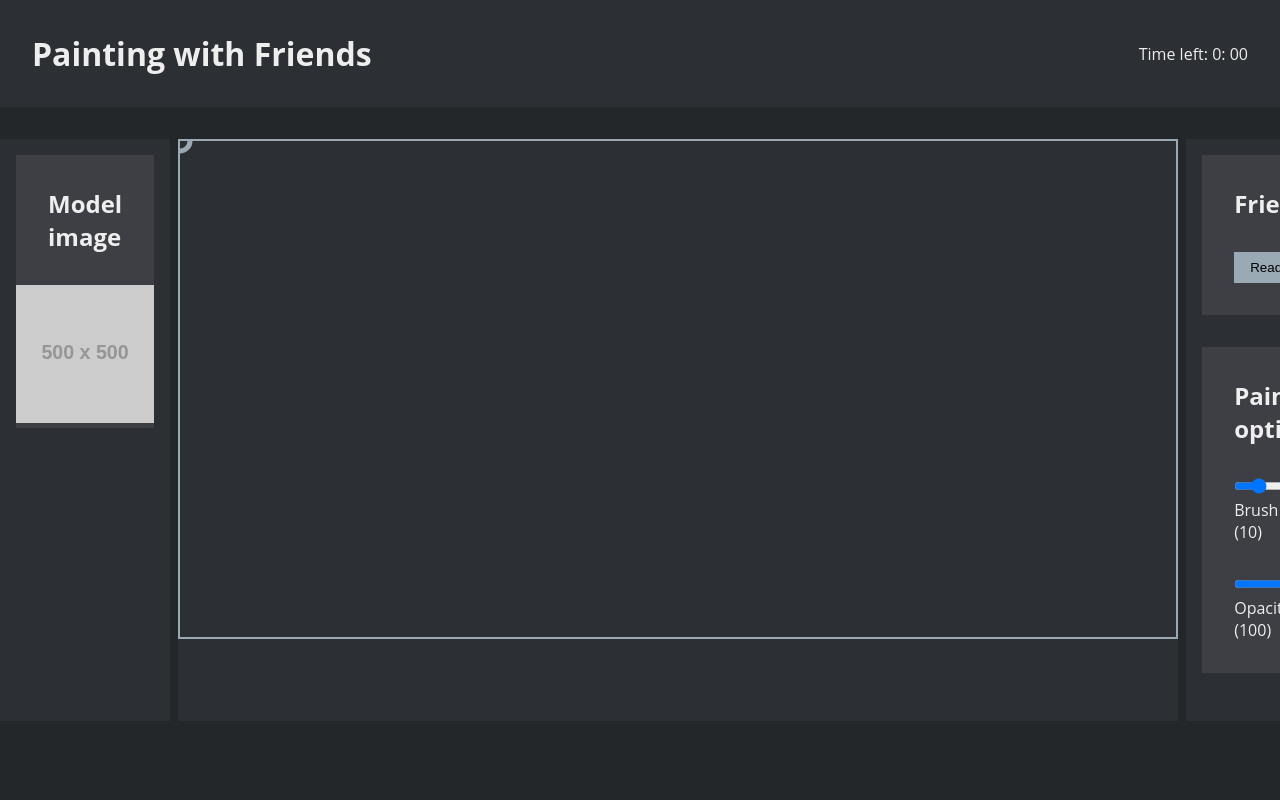
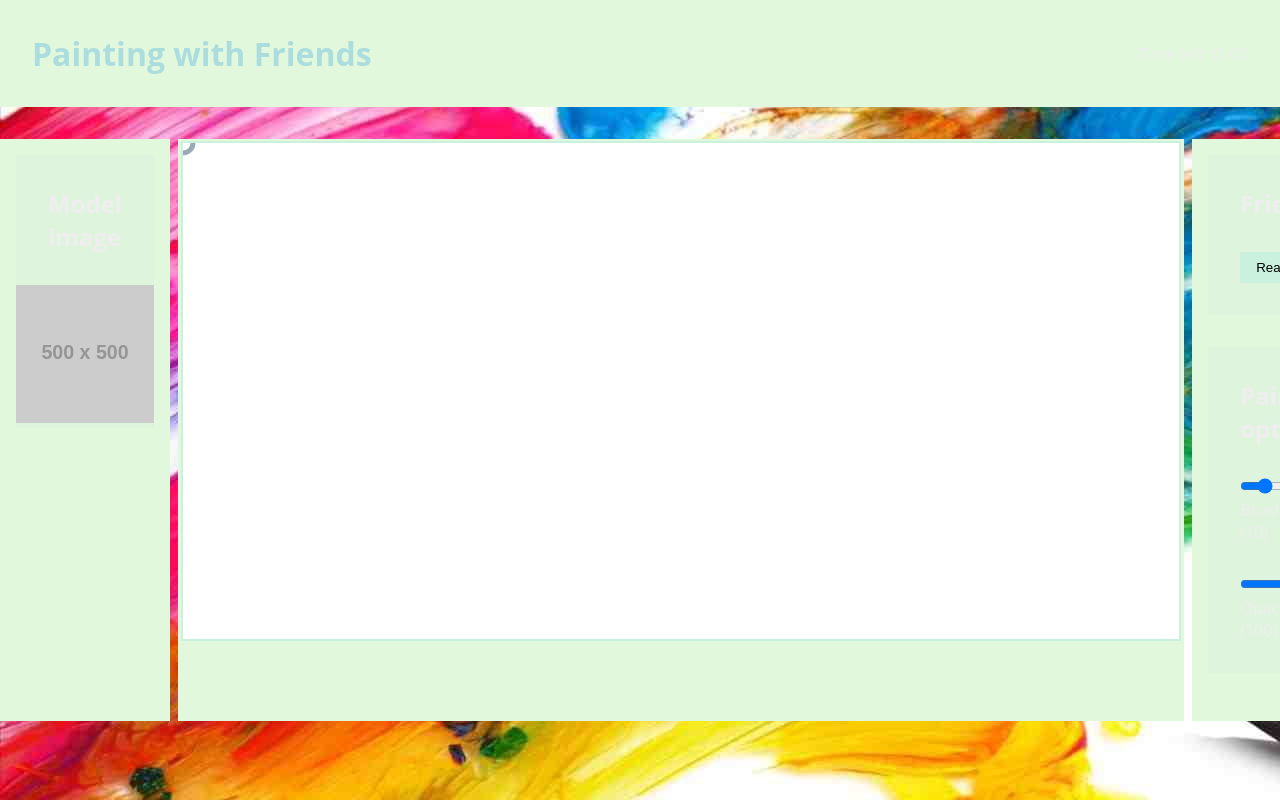
Before and after one commit to Twangybeast/painting-with-friends, a website: page client/index.html in a window 1280 px wide. Shown: the top 800 px of the page. Drawn offline with Linux system fonts and the light colour scheme; no server answers; placeholder pictures from the web are drawn by us.

Commit message:
styling pt2

```diff
--- a/client/style.css
+++ b/client/style.css
@@ -1,7 +1,11 @@
 :root {
-	--bg: #23272a;
-	--color-1: #2c2f33;
-	--color-2: #99aab5;
+	--bg: #FFFFFF;
+	--color-1: #E1F8DC;
+	--color-2: #CAF1DE;
+	--color-3: #ACDDDE;
+	--color-4: #FEF8DD;
+	--color-5: #FFE7C7;
+	--color-6: #F7D8BA;
 	--primary: green;
 }
 
@@ -12,7 +16,8 @@
 }
 
 body {
-	background: var(--bg);
+	background-image: url("images/background.jpg");
+	background-size: fill;
 	font-family: 'Open Sans', sans-serif;
 	color: #eee;
 }
@@ -40,7 +45,9 @@ input {
 
 .drawing-canvas {
 	border: 2px solid var(--color-2);
+	background-color: #FFF;
 	cursor: none;
+	margin: 2px 3px 0 3px;
 }
 
 .container {
@@ -57,6 +64,10 @@ input {
 	display: flex;
 	align-items: center;
 	justify-content: space-between;
+}
+
+.header h1 {
+	color: var(--color-3);
 }
 
 .section {
```
Also changed, not shown: client/images/background.jpg (added), client/index.html (line endings or trailing spaces).
